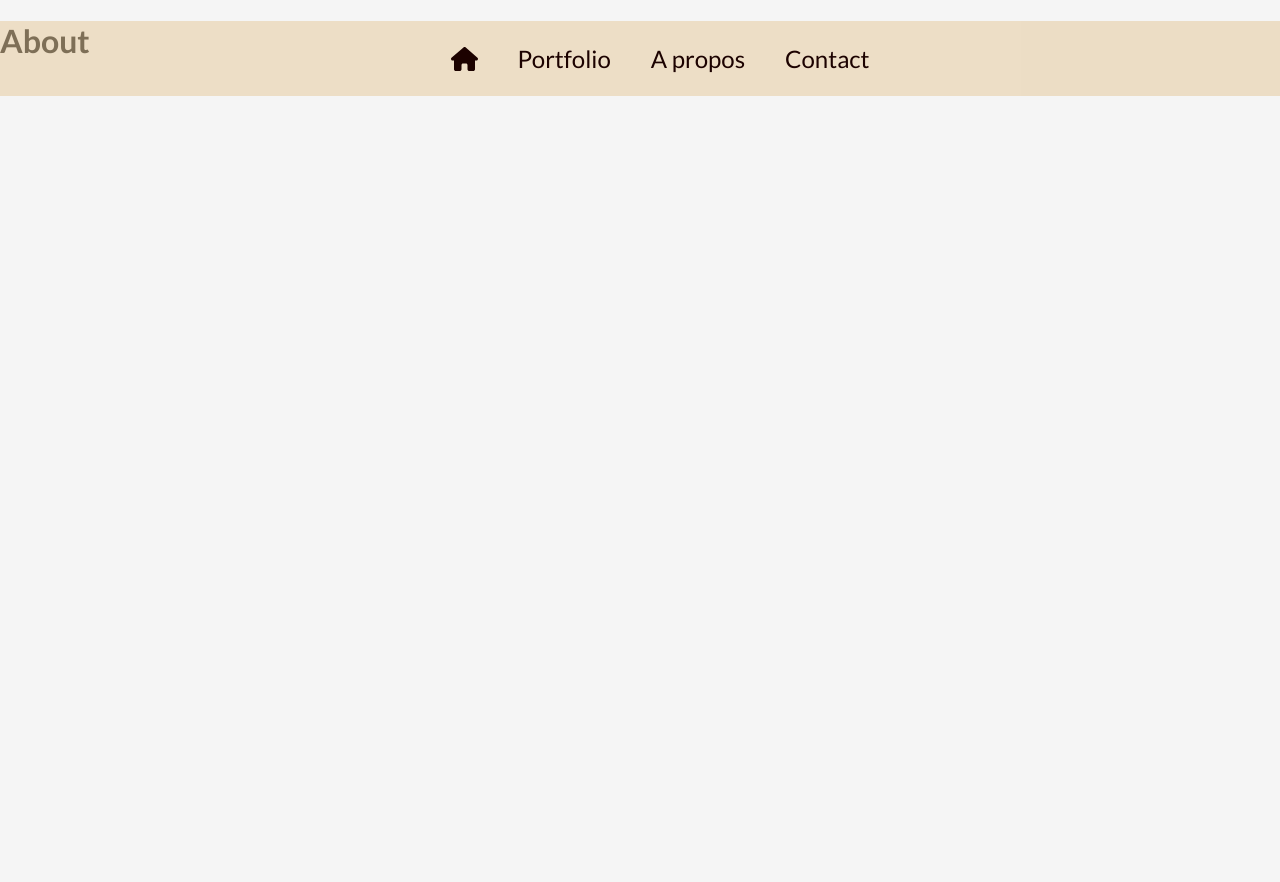
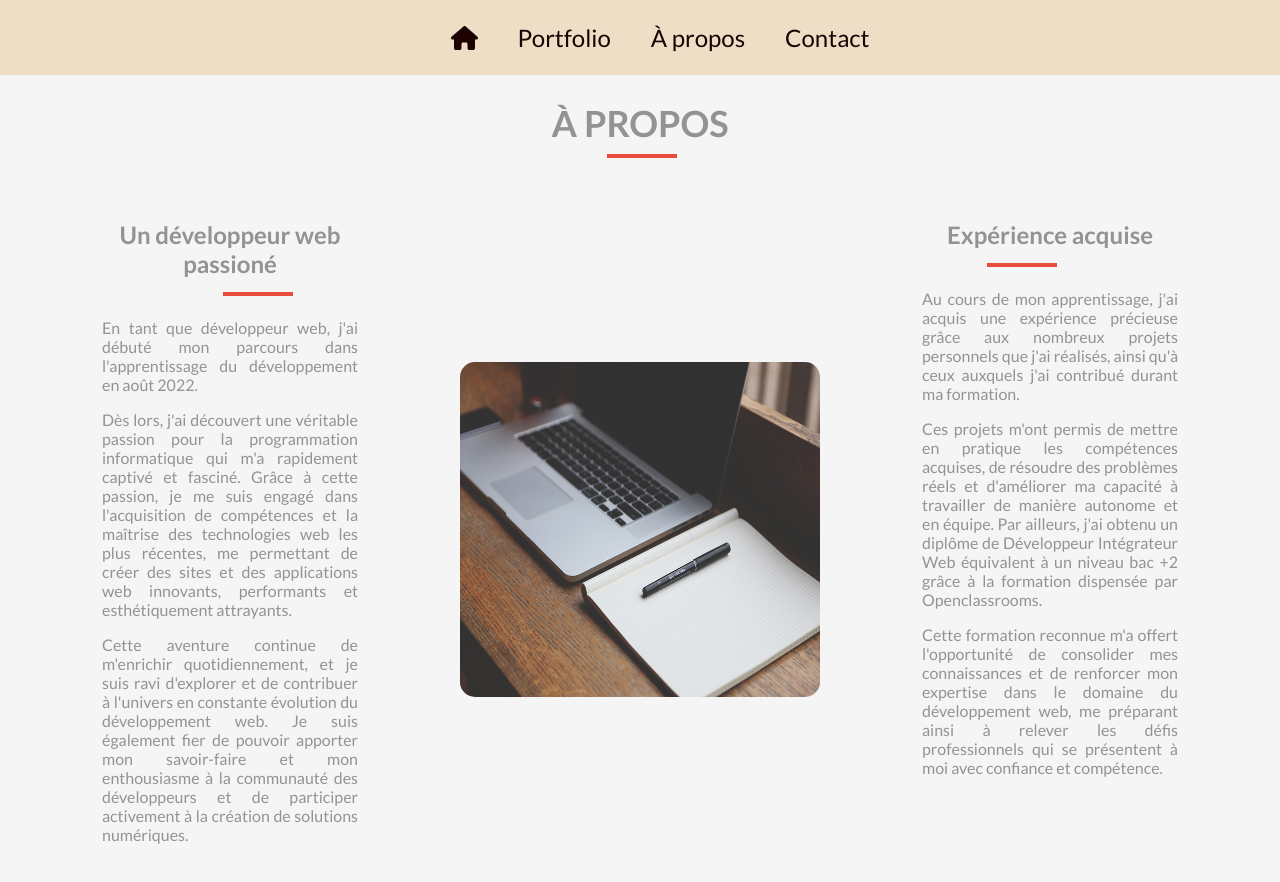
Before and after one commit to MaxBgt/Portfolio, a Next.js app: page /about in a window 1280 px wide. Shown: the top 882 px of the page. Before the commit the page ends 800 px from the top, so only its background shows below. Built offline with nearby package versions, Linux system fonts and the light colour scheme.

Commit message:
Ajout de Framer Motion pour animation entre les pages

```diff
--- a/components/Layout.js
+++ b/components/Layout.js
@@ -5,7 +5,7 @@ const Layout = ({ children }) => {
   return (
     <>
       <Navbar />
-      <main>{children}</main>
+      <div>{children}</div>
     </>
   );
 };
--- a/components/Navbar.js
+++ b/components/Navbar.js
@@ -2,9 +2,17 @@ import Link from "next/link";
 import React from "react";
 import { FontAwesomeIcon } from "@fortawesome/react-fontawesome";
 import { faHome } from "@fortawesome/free-solid-svg-icons";
+import { AnimatePresence, motion } from "framer-motion";
 const Navbar = () => {
   return (
-    <div className="navbar">
+    <AnimatePresence>
+      <motion.div
+        className="navbar"
+        initial={{ opacity: 0, y: -15 }}
+        animate={{ opacity: 1, y: 0 }}
+        exit={{ opacity: 0, y: -15 }}
+        transition={{ delay: 0.35 }}
+      >
         <ul className="nav-elements">
           <li>
             <Link href="/">
@@ -15,13 +23,14 @@ const Navbar = () => {
             <Link href="/portfolio">Portfolio</Link>
           </li>
           <li>
-          <Link href="/about">A propos</Link>
+            <Link href="/about">À propos</Link>
           </li>
           <li>
             <Link href="/contact">Contact</Link>
           </li>
         </ul>
-    </div>
+      </motion.div>
+    </AnimatePresence>
   );
 };
 
--- a/package.json
+++ b/package.json
@@ -14,6 +14,7 @@
     "@fortawesome/react-fontawesome": "^0.2.0",
     "axios": "^1.3.4",
     "babel-plugin-macros": "^3.1.0",
+    "framer-motion": "^10.8.5",
     "next": "13.2.4",
     "react": "18.2.0",
     "react-dom": "18.2.0",
--- a/pages/about.js
+++ b/pages/about.js
@@ -1,10 +1,78 @@
 import React from "react";
+import { AnimatePresence, motion } from "framer-motion";
 
 const about = () => {
   return (
-    <div>
-      <h1>About</h1>
-    </div>
+    <AnimatePresence>
+      <motion.div
+        className="about"
+        initial={{ opacity: 0, x: 30 }}
+        animate={{ opacity: 1, x: 0 }}
+        exit={{ opacity: 0, x: 30 }}
+        transition={{ type: "spring", stiffness: 100 }}
+      >
+        <div className="header_about">
+          <h2 className="title_about">À PROPOS</h2>
+        </div>
+        <div className="paragraphe">
+          <div className="p-left">
+            <h2 className="t-left">Un développeur web passioné</h2>
+            <p>
+              En tant que développeur web, j'ai débuté mon parcours dans
+              l'apprentissage du développement en août 2022.
+            </p>
+            <p>
+              Dès lors, j'ai découvert une véritable passion pour la
+              programmation informatique qui m'a rapidement captivé et fasciné.
+              Grâce à cette passion, je me suis engagé dans l'acquisition de
+              compétences et la maîtrise des technologies web les plus récentes,
+              me permettant de créer des sites et des applications web
+              innovants, performants et esthétiquement attrayants.
+            </p>
+            <p>
+              Cette aventure continue de m'enrichir quotidiennement, et je suis
+              ravi d'explorer et de contribuer à l'univers en constante
+              évolution du développement web. Je suis également fier de pouvoir
+              apporter mon savoir-faire et mon enthousiasme à la communauté des
+              développeurs et de participer activement à la création de
+              solutions numériques.
+            </p>
+          </div>
+          <div className="center">
+            <img
+              src="img/background-2.jpg"
+              alt="image-a-propos"
+              className="img-about"
+            />
+          </div>
+          <div className="p-right">
+            <h2 className="t-right">Expérience acquise</h2>
+            <p>
+              Au cours de mon apprentissage, j'ai acquis une expérience
+              précieuse grâce aux nombreux projets personnels que j'ai réalisés,
+              ainsi qu'à ceux auxquels j'ai contribué durant ma formation.
+              <br />
+            </p>
+            <p>
+              Ces projets m'ont permis de mettre en pratique les compétences
+              acquises, de résoudre des problèmes réels et d'améliorer ma
+              capacité à travailler de manière autonome et en équipe. Par
+              ailleurs, j'ai obtenu un diplôme de Développeur Intégrateur Web
+              équivalent à un niveau bac +2 grâce à la formation dispensée par
+              Openclassrooms.
+              <br />
+            </p>
+            <p>
+              Cette formation reconnue m'a offert l'opportunité de consolider
+              mes connaissances et de renforcer mon expertise dans le domaine du
+              développement web, me préparant ainsi à relever les défis
+              professionnels qui se présentent à moi avec confiance et
+              compétence.
+            </p>
+          </div>
+        </div>
+      </motion.div>
+    </AnimatePresence>
   );
 };
 
--- a/styles/index.scss
+++ b/styles/index.scss
@@ -5,3 +5,4 @@
 @import "./components/dynamicText";
 @import "./pages/portfolio";
 @import "./components/card";
+@import "./pages/about";
--- /dev/null
+++ b/styles/pages/_about.scss
@@ -0,0 +1,82 @@
+.about {
+  position: absolute;
+  top: 12%;
+  height: 100vh;
+  width: 100%;
+  .header_about {
+    display: flex;
+    flex-direction: column;
+    align-items: center;
+    font-size: 1.5rem;
+
+    .title_about {
+      color: #939393;
+      margin-bottom: 5px;
+      margin-top: 5px;
+      &::after {
+        content: "";
+        position: absolute;
+        height: 70px;
+        left: 50%;
+        margin-top: 20px;
+        transform: translate(-50%);
+        width: 4px;
+        background: #e74c3c;
+        transform: rotate(90deg);
+      }
+    }
+  }
+  .paragraphe {
+    display: flex;
+    justify-content: space-evenly;
+    margin-top: 50px;
+    color: #939393;
+    .t-left,
+    .t-right {
+      text-align: center;
+      margin-bottom: 40px;
+    }
+    .t-left {
+      &::after {
+        content: "";
+        position: absolute;
+        height: 70px;
+        margin-top: 10px;
+        left: 20%;
+        width: 4px;
+        background: #e74c3c;
+        transform: rotate(90deg);
+      }
+    }
+    .center {
+      display: flex;
+      justify-content: center;
+      align-items: center;
+    }
+    .t-right {
+      &::after {
+        content: "";
+        position: absolute;
+        height: 70px;
+        margin-top: 10px;
+        right: 20%;
+        width: 4px;
+        background: #e74c3c;
+        transform: rotate(90deg);
+      }
+    }
+    .img-about {
+      width: 360px;
+      height: 335px;
+      border-radius: 15px;
+    }
+    .p-left {
+      width: 20%;
+      text-align: justify;
+    }
+    .p-right {
+      width: 20%;
+      text-align: justify;
+    }
+  }
+}
```
Also changed, not shown: pages/index.js (+13 -4 lines), pages/portfolio.js (+11 -2 lines), 1 other file (tests, documents, lock files or other folders). Lines whose indentation alone changed are shown as unchanged.
